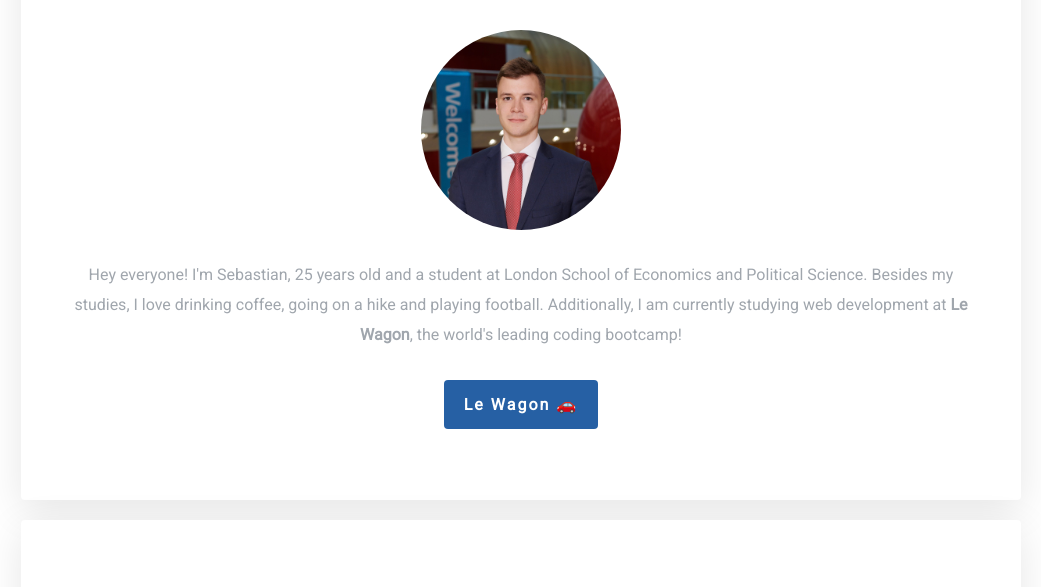
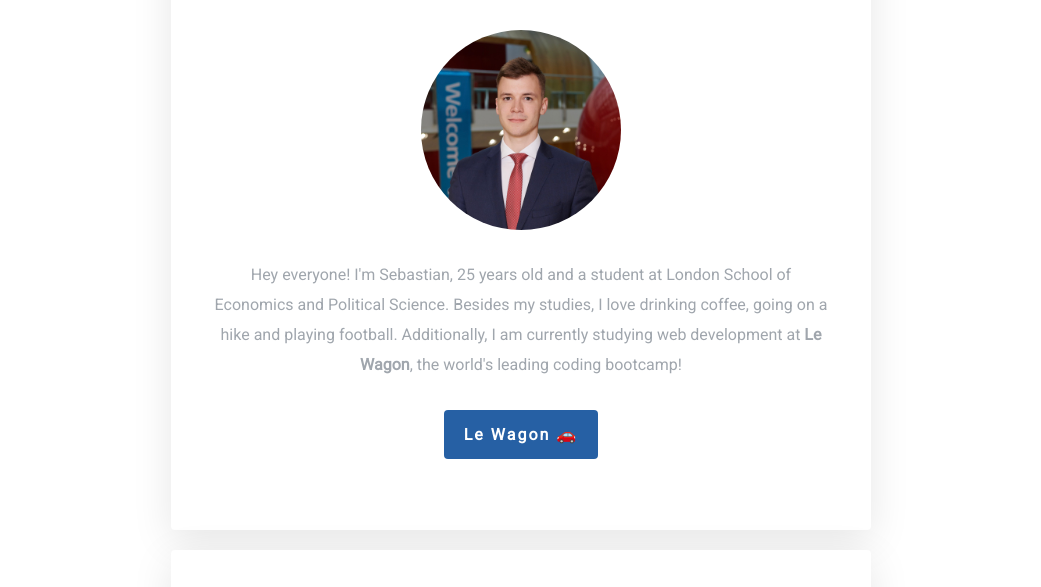
Before and after one commit to Sebastian3003/my-profile, a plain HTML site: page index.html in a window 1280 px wide. Shown: the part 155-742 px from the top of the page, without its empty margins (119-1160 px from the left). Drawn offline with Linux system fonts and the light colour scheme.

Commit message:
changed container width

```diff
--- a/style.css
+++ b/style.css
@@ -30,7 +30,7 @@ a:hover {
 }
 
 .container {
-	width: 1000px;
+	width: 700px;
 	margin: 20px auto;
 }
 
```
